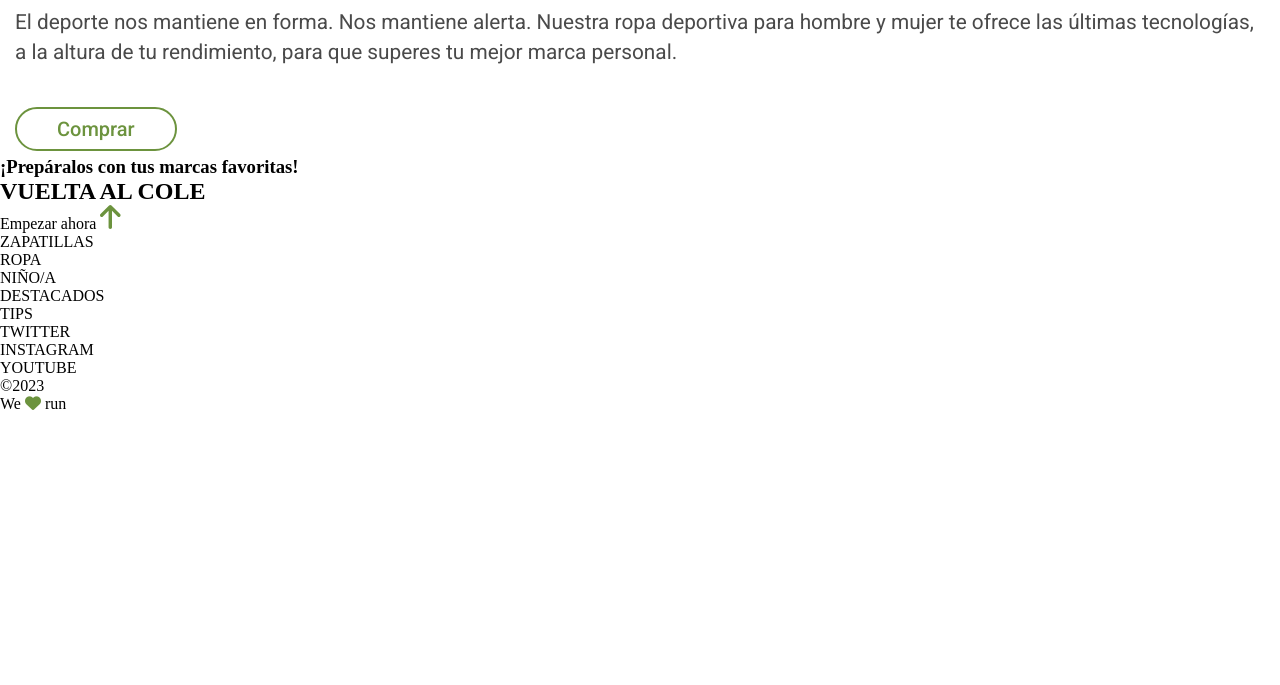
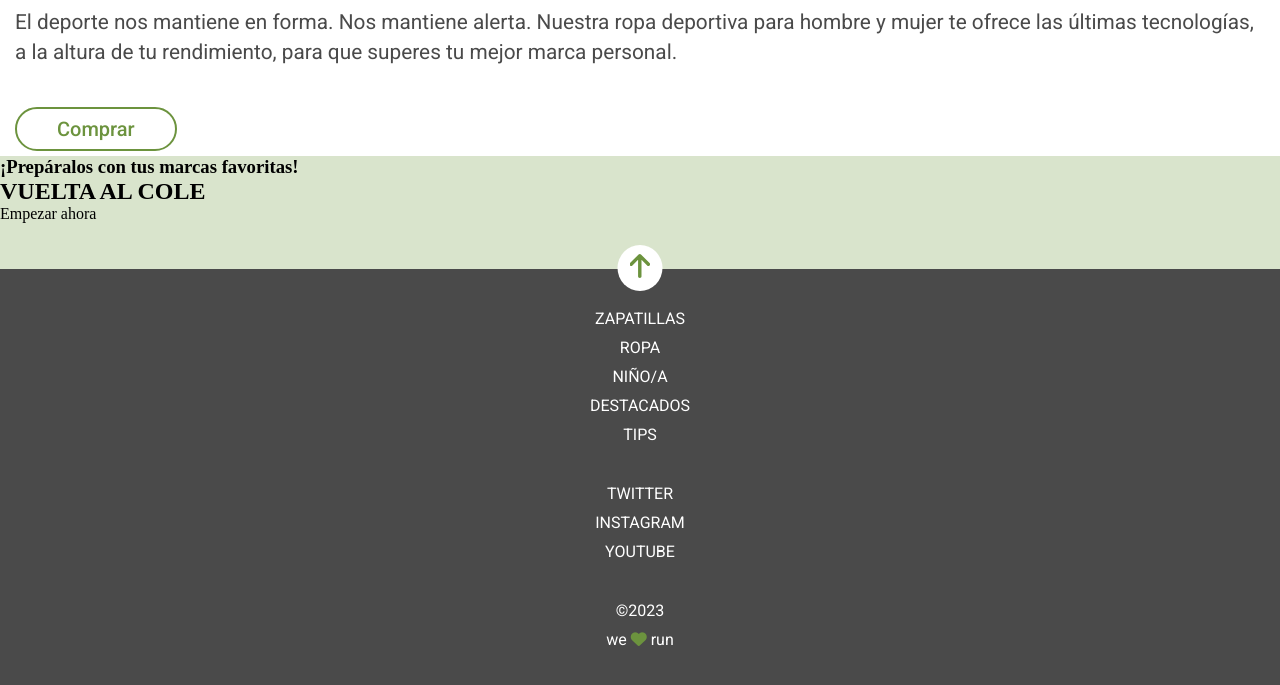
Before and after one commit to Adalab/modulo-1-evaluacion-final-Patrigar10, a website built with Vite: page src/index.html in a window 1280 px wide. Shown: the part 902-1587 px from the top of the page. Before the commit the page ends 1315 px from the top, so only its background shows below. Built offline with nearby package versions, Linux system fonts and the light colour scheme.

Commit message:
style footer

```diff
--- a/src/partials/footer.html
+++ b/src/partials/footer.html
@@ -1,20 +1,20 @@
 <footer class="footer">
     <section>
-        <ul>
+        <ul class="footer__list">
             <li>ZAPATILLAS</li>
             <li>ROPA</li>
             <li>NIÑO/A</li>
             <li>DESTACADOS</li>
             <li>TIPS</li>
         </ul>
-        <ul>
+        <ul class="footer__list">
             <li>TWITTER</li>
             <li>INSTAGRAM</li>
             <li>YOUTUBE</li>
         </ul>
     </section>
-    <section>
+    <section class="footer__copy">
         <p>&copy;2023</p>
-        <p>We <i class="fa-solid fa-heart" style="color: #6c933e;"></i> run</p>
+        <p>we <i class="fa-solid fa-heart" style="color: #6c933e;"></i> run</p>
     </section>
 </footer>
--- a/src/partials/header.html
+++ b/src/partials/header.html
@@ -1,4 +1,4 @@
-<header class="header">
+<header class="header" id="hero">
     <section class="menu">
         <a href="https://adalab.es/">
             <img class="menu__img" src="../images/ico-menu.svg" alt="menu">
--- a/src/partials/school.html
+++ b/src/partials/school.html
@@ -7,5 +7,9 @@
         <load src="/partials/articles.html" imgUrl="../images/School3.png" text="Bolsas de deporte" /> -->
     </div>
     <a href="https://adalab.es">Empezar ahora</a>
-    <a href=""><img src="../images/ico-arrow.svg" alt="Icono flecha para subir al hero"></a>
+
+    <div class="school__arrow">
+        <a href="#hero"><img src="../images/ico-arrow.svg" alt="Icono flecha para subir al hero"></a>
+    </div>
+
 </section>
--- /dev/null
+++ b/src/scss/layout/_footer.scss
@@ -0,0 +1,28 @@
+@use '../core/variables' as vars;
+
+.footer {
+    background-color: vars.$grey-color;
+    color: vars.$white;
+    display: flex;
+    flex-direction: column;
+    align-items: center;
+    font-family: vars.$main-font;
+    font-weight: 400;
+
+    &__list {
+        display: flex;
+        flex-direction: column;
+        align-items: center;
+        gap: 10px;
+        margin-top: 40px;
+    }
+
+    &__copy {
+        display: flex;
+        flex-direction: column;
+        align-items: center;
+        gap: 10px;
+        margin-block: 40px;
+    }
+
+}
--- /dev/null
+++ b/src/scss/layout/_school.scss
@@ -0,0 +1,23 @@
+@use '../core/variables' as vars;
+
+.school {
+    background-color: vars.$light-green;
+
+
+
+
+
+    &__arrow {
+        background-color: white;
+        width: fit-content;
+        border-radius: 50%;
+        padding-block: 9px;
+        padding-inline: 12px;
+        position: relative;
+        left: 50%;
+        transform: translate(-50%);
+        bottom: -22px;
+
+    }
+
+}
--- a/src/scss/main.scss
+++ b/src/scss/main.scss
@@ -1,3 +1,5 @@
 @use 'core/_reset';
 @use 'layout/_header';
 @use 'layout/_shop';
+@use 'layout/_school';
+@use 'layout/_footer';
```
